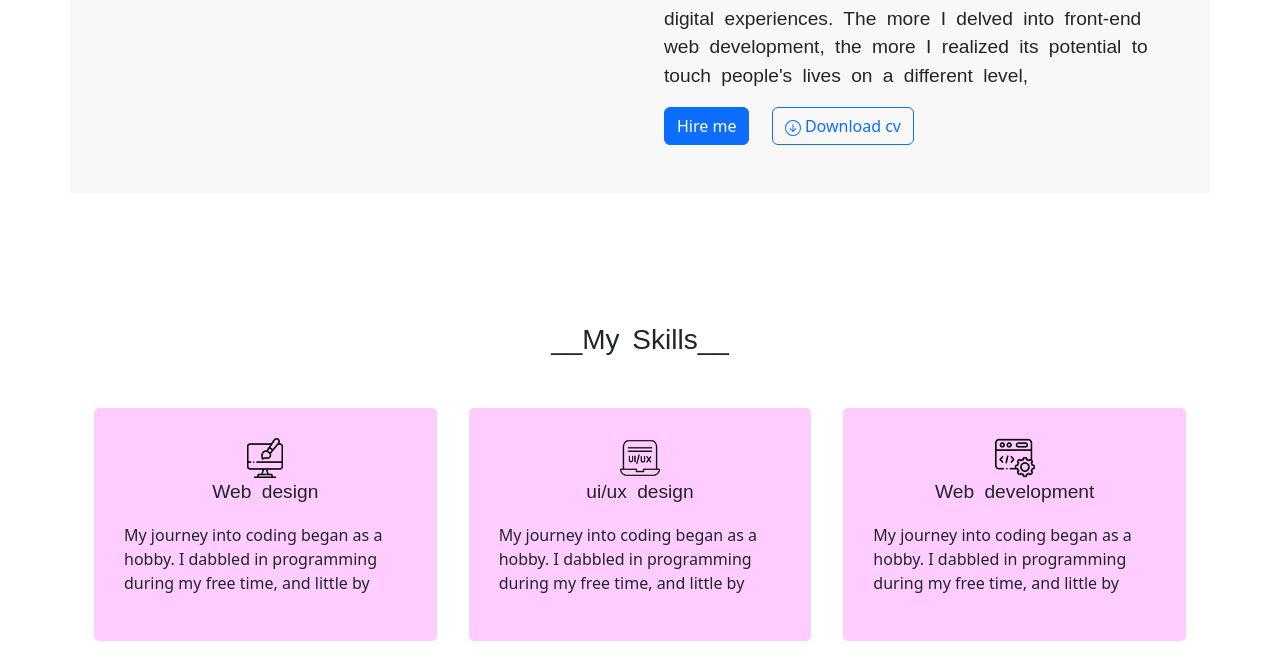
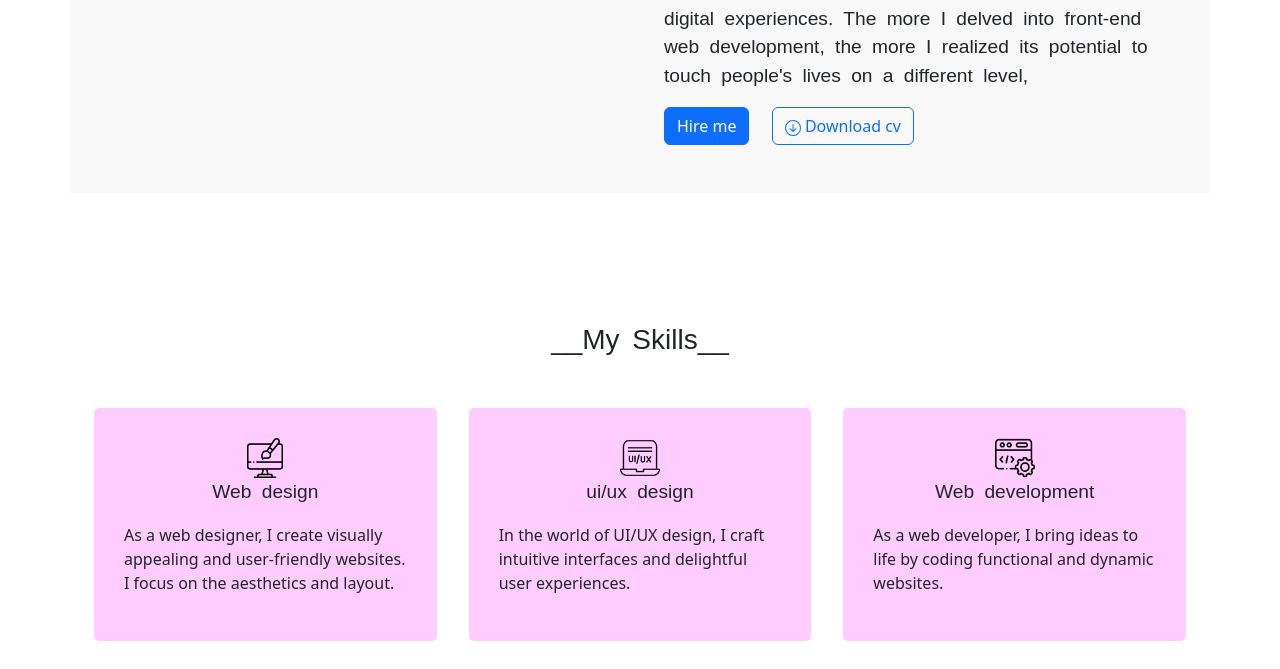
Before and after one commit to zaragood/Portfolio, a plain HTML site: page index.html in a window 1280 px wide. Shown: the part 1376-2045 px from the top of the page. Drawn offline with nearby package versions, Linux system fonts and the light colour scheme.

Commit message:
Update index.html

```diff
--- a/index.html
+++ b/index.html
@@ -92,17 +92,17 @@
         <div class="grid-container ">
             <img class="icon" src="./image/web-design.png" alt="">
             <p class="text-font">Web design</p>
-            <p>My journey into coding began as a hobby. I dabbled in programming during my free time, and little by</p>
+            <p>As a web designer, I create visually appealing and user-friendly websites. I focus on the aesthetics and layout.</p>
         </div>
         <div class="grid-container">
             <img class="icon" src="./image/ux-design.png" alt="">
             <p class="text-font">ui/ux design</p>
-            <p>My journey into coding began as a hobby. I dabbled in programming during my free time, and little by</p>
+            <p>In the world of UI/UX design, I craft intuitive interfaces and delightful user experiences.</p>
         </div>
         <div class="grid-container">
             <img class="icon" src="./image/coding.png" alt="">
             <p class=" text-font">Web development</p>
-            <p>My journey into coding began as a hobby. I dabbled in programming during my free time, and little by</p>
+            <p>As a web developer, I bring ideas to life by coding functional and dynamic websites.</p>
         </div>
     </section>
 
```
